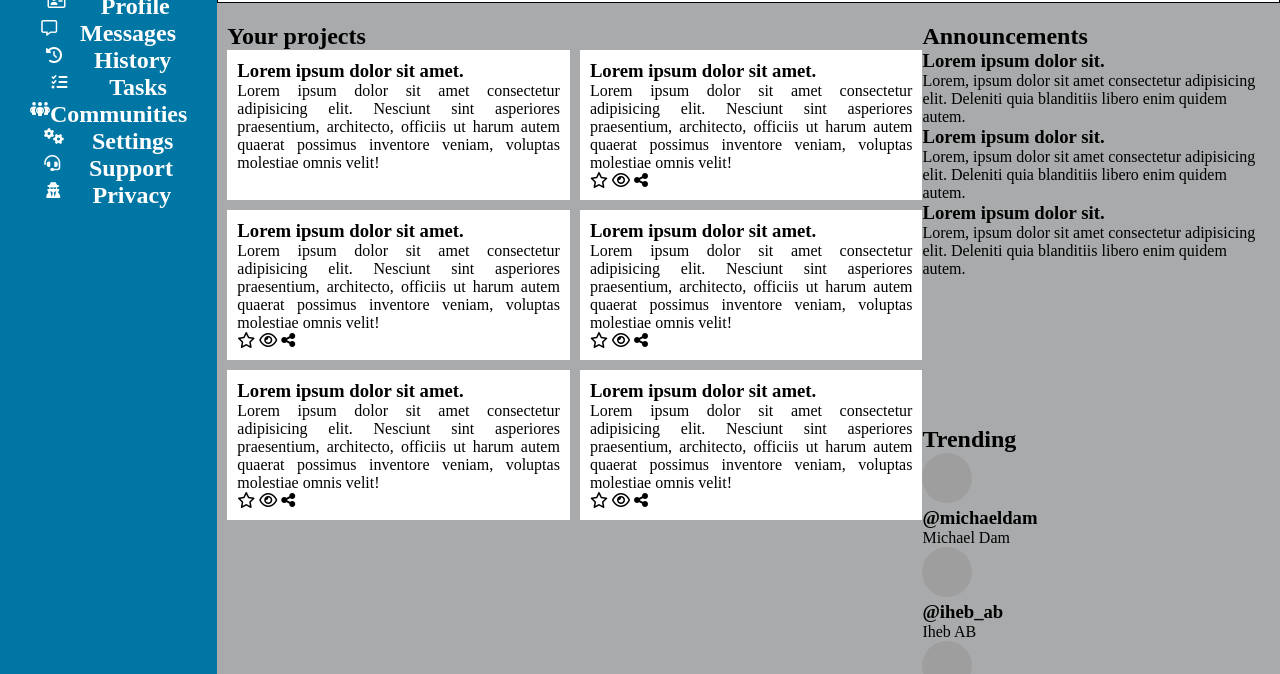
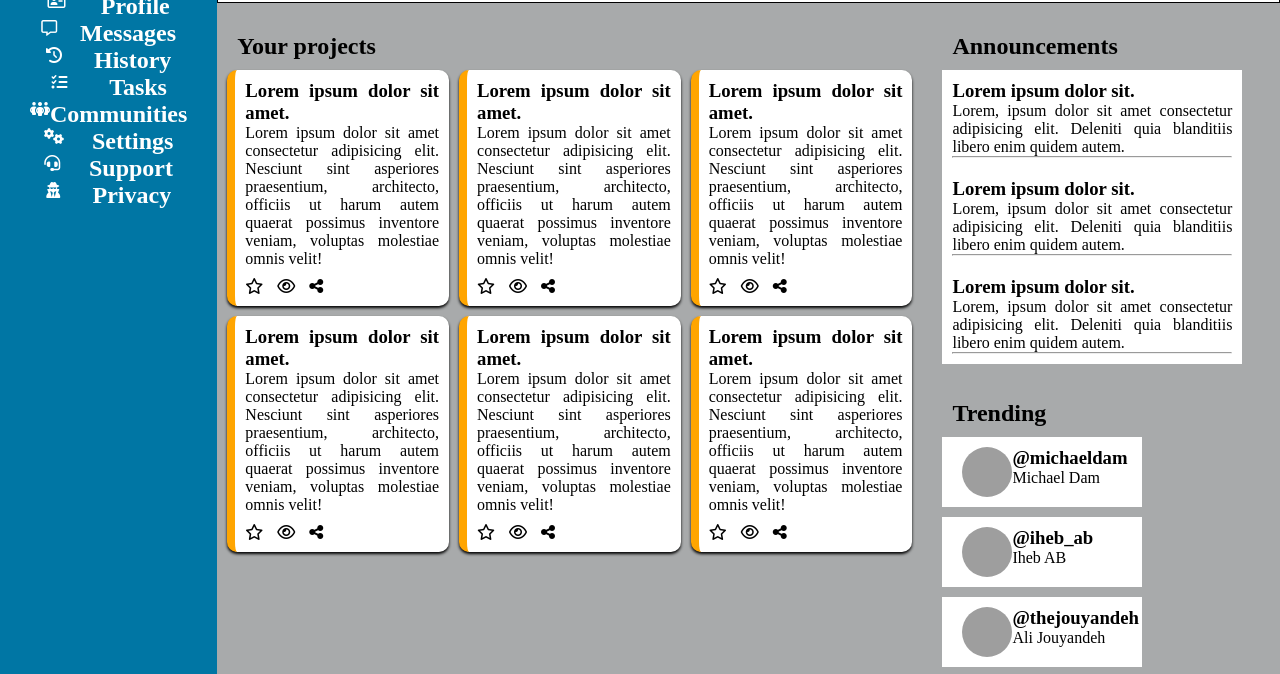
Before and after one commit to Bennyjoez/admin-dashboard, a plain HTML site: page index.html in a window 1280 px wide. Shown: the part 119-793 px from the top of the page. Drawn offline with Linux system fonts and the light colour scheme; grey boxes are pictures that could not be loaded.

Commit message:
Add Html containers and main projects CSS

```diff
--- a/index.html
+++ b/index.html
@@ -90,6 +90,11 @@
                     <div class="content-items">
                         <h3>Lorem ipsum dolor sit amet.</h3>
                         <p>Lorem ipsum dolor sit amet consectetur adipisicing elit. Nesciunt sint asperiores praesentium, architecto, officiis ut harum autem quaerat possimus inventore veniam, voluptas molestiae omnis velit!</p>
+                        <div class="icons">
+                            <i class="fa-regular fa-star"></i>
+                            <i class="fa-regular fa-eye"></i>
+                            <i class="fa-solid fa-share-nodes"></i>
+                        </div>
                     </div>
                     <div class="content-items">
                         <h3>Lorem ipsum dolor sit amet.</h3>
@@ -140,43 +145,58 @@
             </div>
             <div class="announcements">
                 <h2>Announcements</h2>
+                <div class="announcement-items">
                     <div class="announce">
                         <h3>Lorem ipsum dolor sit.</h3>
                         <p>Lorem, ipsum dolor sit amet consectetur adipisicing elit. Deleniti quia blanditiis libero enim quidem autem.</p>
+                        <hr>
                     </div>
                     <div class="announce">
                         <h3>Lorem ipsum dolor sit.</h3>
                         <p>Lorem, ipsum dolor sit amet consectetur adipisicing elit. Deleniti quia blanditiis libero enim quidem autem.</p>
+                        <hr>
                     </div>
                     <div class="announce">
                         <h3>Lorem ipsum dolor sit.</h3>
                         <p>Lorem, ipsum dolor sit amet consectetur adipisicing elit. Deleniti quia blanditiis libero enim quidem autem.</p>
+                        <hr>
+                    </div>
                 </div>
             </div>
             <div class="trending">
                 <h2>Trending</h2>
+                <div class="trending-items">
                     <div class="item">
                         <img src="https://images.unsplash.com/photo-1494790108377-be9c29b29330?ixlib=rb-1.2.1&ixid=MnwxMjA3fDB8MHxwaG90by1wYWdlfHx8fGVufDB8fHx8&auto=format&fit=crop&w=387&q=80" alt="profile">
+                        <div>
                             <h3>@michaeldam</h3>
                             <p>Michael Dam</p>
                         </div>
+                    </div>
                     <div class="item">
                         <img src="https://images.unsplash.com/photo-1529665253569-6d01c0eaf7b6?ixlib=rb-1.2.1&ixid=MnwxMjA3fDB8MHxwaG90by1wYWdlfHx8fGVufDB8fHx8&auto=format&fit=crop&w=785&q=80" alt="profile">
+                        <div>
                             <h3>@iheb_ab</h3>
                             <p>Iheb AB</p>
                         </div>
+                    </div>
                     <div class="item">
                         <img src="https://images.unsplash.com/photo-1618641986557-1ecd230959aa?ixlib=rb-1.2.1&ixid=MnwxMjA3fDB8MHxwaG90by1wYWdlfHx8fGVufDB8fHx8&auto=format&fit=crop&w=387&q=80" alt="profile">
+                        <div>
                             <h3>@thejouyandeh</h3>
                             <p>Ali Jouyandeh</p>
                         </div>
+                    </div>
                     <div class="item">
                         <img src="https://images.unsplash.com/photo-1466112928291-0903b80a9466?ixlib=rb-1.2.1&ixid=MnwxMjA3fDB8MHxwaG90by1wYWdlfHx8fGVufDB8fHx8&auto=format&fit=crop&w=873&q=80" alt="profile">
+                        <div>
                             <h3>@eddyray</h3>
                             <p>Eddy Lackmann</p>
                         </div>
                     </div>
                 </div>
             </div>
+        </div>
+    </div>
 </body>
 </html>
--- a/styles.css
+++ b/styles.css
@@ -14,6 +14,7 @@
 
 .container {
     min-width: 100vw;
+    min-height: 100vh;
     display: grid;
     grid-template: minmax(1fr, 200px) 2fr 2fr / 1fr 2fr 1fr;
     background-color: var(--default-background);
@@ -100,22 +101,64 @@
     grid-area: 2 / 2 / 4 / 4;
     display: grid;
     grid-template: 1fr 1fr / repeat(3, 1fr);
+    column-gap: 30px;
     padding: 20px 10px;
+}
+.main-content h2 {
+    margin: 10px;
 }
 .main-content .item {
     grid-area: 1 / 1 / 3 / 3;
+    display: flex;
+    flex-direction: column;
 }
 
 .main-content .item .projects {
     display: grid;
-    grid-template-columns: 1fr 1fr;
-    grid-auto-rows: minmax(80px, 1fr);
+    grid-template-columns: 1fr 1fr 1fr;
+    grid-auto-rows: 1fr;
     gap: 10px;
+
 }
 .main-content .item .projects .content-items {
     background-color: var(--items-background-color);
     padding: 10px;
     text-align: justify;
+    border-radius: 10px;
+    border-left: 8px solid orange;
+    box-shadow: 0px 2px 3px 0;
+}
+.main-content .item .projects .content-items i {
+    margin-right: 10px;
+    margin-top: 10px;
+}
+.main-content .item .projects .content-items i:hover {
+    cursor: pointer;
+}
+.main-content .announcements {
+    display: flex;
+    flex-direction: column;
+    max-width: 300px;
+}
+.main-content .announcements .announcement-items .announce{
+    padding: 10px;
+    background-color: var(--items-background-color);
+    text-align: justify;
+}
+.main-content .announcements .announcement-items .announce hr {
+    margin: auto;
+}
+.main-content .trending {
+    display: flex;
+    flex-direction: column;
+}
+.main-content .trending .trending-items .item {
+    display: flex;
+    flex-direction: row;
+    background-color: var(--items-background-color);
+    margin-bottom: 10px;
+    max-width: 200px;
+    padding: 10px 20px;
 }
 
 .trending img {
```
Lines whose indentation alone changed are shown as unchanged.
